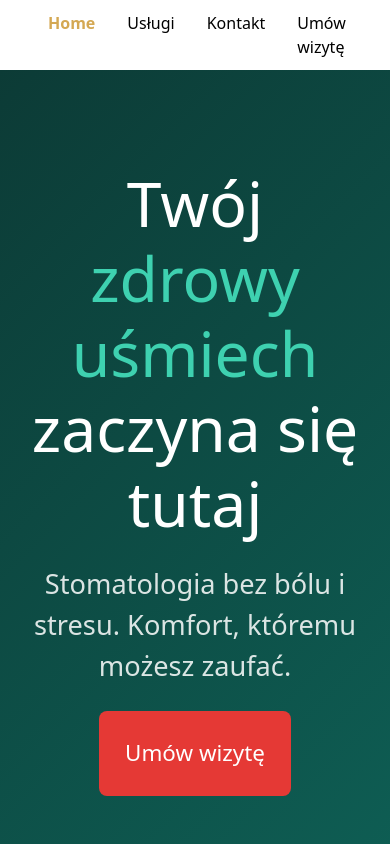
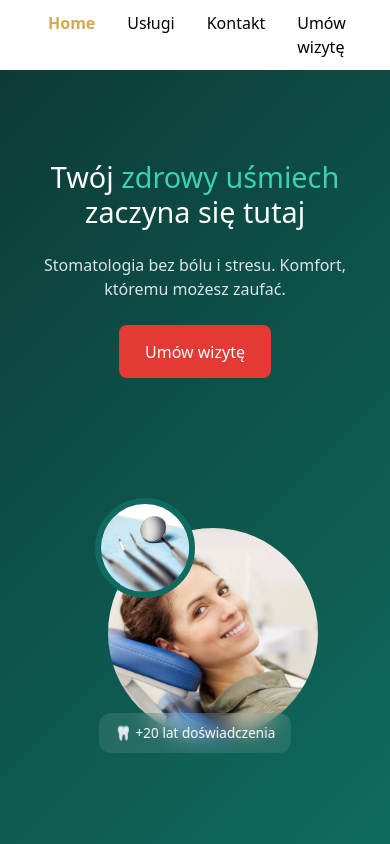
Before and after one commit to pawli444/dental-clinic-website, a React (Vite) app: page / in a window 390 px wide. Shown: the top 844 px of the page. Built offline with nearby package versions, Linux system fonts and the light colour scheme; no server answers.

Commit message:
feat: update responsive styles for ContactSection and HeroSection, adjust layout and dimensions for better mobile experience

```diff
--- a/src/components/organisms/ContactSection/ContactSection.css
+++ b/src/components/organisms/ContactSection/ContactSection.css
@@ -96,6 +96,7 @@
   }
 
   .maps-box {
+    flex: none;
     background: #0f4c5c;
     border-radius: 0;
     padding: 1.5rem;
--- a/src/components/organisms/HeroSection/HeroSection.css
+++ b/src/components/organisms/HeroSection/HeroSection.css
@@ -160,37 +160,119 @@
   }
 }
 
+@media (max-width: 920px) {
+
+  .small-circle {
+    top: 0px;
+    left: 100px;
+  }
+
+}
+
+
 @media (max-width: 768px) {
   .hero {
     flex-direction: column;
     text-align: center;
     padding: 3rem 5%;
-    gap: 4rem;
+    gap: 1rem;
   }
 
   .hero-left {
     max-width: 100%;
-    margin-top: 3rem;
+    margin-top: 1rem;
+  }
+
+  .hero-left h1 {
+    font-size: 2.4rem;
+  }
+
+  .hero-left p {
+    font-size: 1.1rem;
+  }
+
+  .cta {
+    padding: 0.9rem 1.6rem;
+    font-size: 1.1rem;
   }
 
   .hero-right {
     width: 100%;
     display: flex;
     justify-content: center;
-    margin-bottom: 3rem;
-
+    padding-top: 30px;
+    padding-left: 50px;
+    margin-bottom: 2rem;
   }
 
   .main-circle {
-    width: 280px;
-    height: 280px;
+    width: 300px;
+    height: 300px;
+  }
+
+
+  .small-circle {
+    width: 170px;
+    height: 170px;
+    top: 0px;
+    left: 150px;
+  }
+
+  .badge {
+    bottom: -15px;
+    left: 50%;
+    font-size: 1rem;
+    padding: 0.6rem 1rem;
+  }
+}
+
+
+
+@media (max-width: 640px) {
+  .hero {
+    flex-direction: column;
+    text-align: center;
+    padding: 3rem 5%;
+    gap: 1rem;
+  }
+
+  .hero-left {
+    max-width: 100%;
+    margin-top: 1rem;
+  }
+
+  .hero-left h1 {
+    font-size: 2.2rem;
+  }
+
+  .hero-left p {
+    font-size: 1rem;
+  }
+
+  .cta {
+    padding: 0.9rem 1.6rem;
+    font-size: 1rem;
+  }
+
+  .hero-right {
+    width: 100%;
+    display: flex;
+    justify-content: center;
+    padding-top: 30px;
+    padding-left: 50px;
+    margin-bottom: 2rem;
+  }
+
+  .main-circle {
+    width: 240px;
+    height: 240px;
   }
 
   .small-circle {
-    width: 120px;
-    height: 120px;
-    top: -25px;
-    left: -20px;
+    width: 130px;
+    height: 130px;
+    top: 0px;
+    left: 45px;
   }
 
   .badge {
@@ -199,20 +281,52 @@
     transform: translateX(-50%);
     white-space: nowrap;
     font-size: 0.85rem;
+    padding: 0.6rem 1rem;
   }
 }
 
 
-@media (max-width: 400px) {
+@media (max-width: 540px) {
+  .hero-left h1 {
+    font-size: 1.8rem;
+  }
+
+  .hero-right {
+    padding-left: 35px;
+  }
+
   .main-circle {
-    width: 220px;
-    height: 220px;
+    width: 230px;
+    height: 230px;
   }
 
   .small-circle {
-    width: 90px;
-    height: 90px;
-    top: -20px;
-    left: -10px;
+    width: 120px;
+    height: 120px;
+    top: 0px;
+    left: 87px;
   }
 }
+
+
+@media (max-width: 450px) {
+  .hero-left h1 {
+    font-size: 1.8rem;
+  }
+
+  .hero-right {
+    padding-left: 35px;
+  }
+
+  .main-circle {
+    width: 210px;
+    height: 210px;
+  }
+
+  .small-circle {
+    width: 100px;
+    height: 100px;
+    top: 0px;
+    left: 75px;
+  }
+}
```
